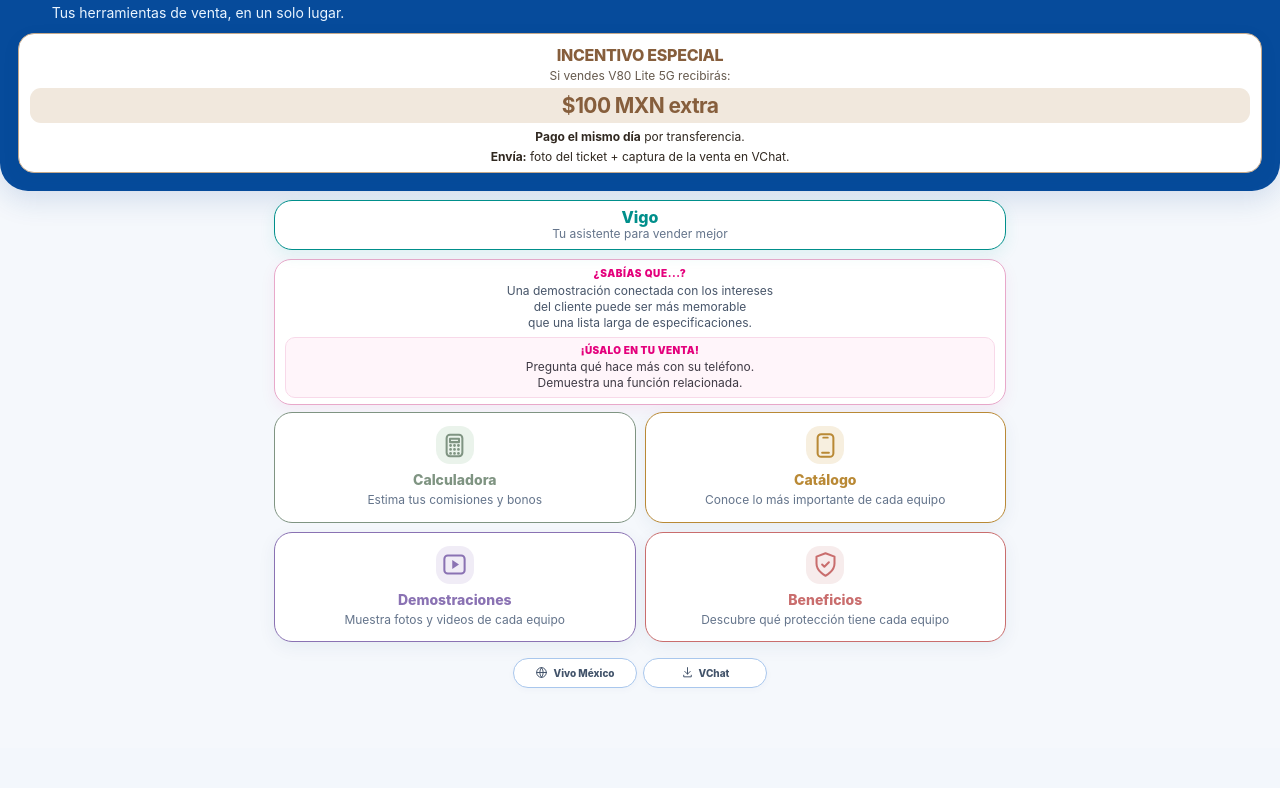
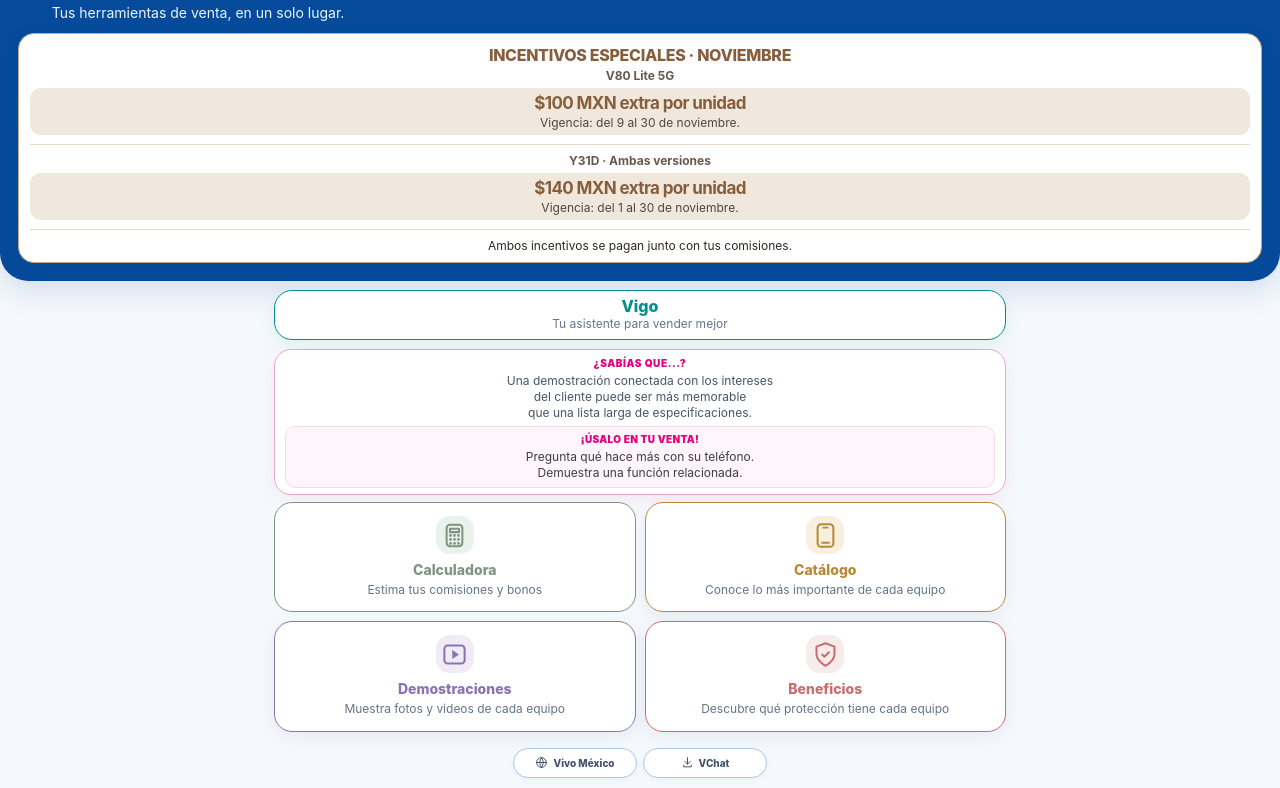
Before and after one commit to trainingvivo7738-tech/VivoNet7, a plain HTML site: page VivoNet_v44_original.html in a window 1280 px wide. Shown: the part 52-840 px from the top of the page. Before the commit the page ends 800 px from the top, so only its background shows below. Drawn offline with Linux system fonts and the light colour scheme.

Commit message:
Add files via upload

```diff
--- a/VivoNet_v44_original.html
+++ b/VivoNet_v44_original.html
@@ -342,18 +342,39 @@
   box-shadow: none !important;
 }
 </style>
+
+<style id="vivonet-v121-calc-heading-centered">
+#calcPanel > .panelhead { justify-content:center !important; text-align:center !important; }
+#calcPanel > .panelhead > div { width:100% !important; min-width:0 !important; text-align:center !important; }
+#calcPanel > .panelhead h2, #calcPanel > .panelhead p { width:100% !important; text-align:center !important; margin-left:auto !important; margin-right:auto !important; }
+#calcPanel > .panelhead .pill { display:none !important; }
+/* Incentivos de noviembre: vigencia bajo cada monto y condiciones de pago al final. */
+.promo-announcement .incentive-item + .incentive-item { border-top:1px solid #E7D8C8; margin-top:9px; padding-top:8px; }
+.promo-announcement .promo-amount { margin-bottom:6px; }
+.promo-announcement .promo-amount strong { font-size:17px; }
+.promo-announcement .promo-amount span { display:block; margin-top:2px; }
+.promo-announcement .promo-sub { margin-bottom:5px; }
+.promo-announcement .promo-payment-notes { border-top:1px solid #E7D8C8; margin-top:9px; padding-top:8px; }
+.promo-announcement .promo-payment-notes .promo-detail + .promo-detail { margin-top:4px; }
+</style>
+
 </head>
 <body>
 <header class="topbar">
   <div class="welcome"><h1 id="welcomeTitle" role="button" tabindex="0" aria-label="Título de VivoNet">Bienvenidos a VivoNet</h1><p>Tus herramientas de venta, en un solo lugar.</p></div>
-  <section class="promo-announcement" aria-label="Anuncio de bono especial">
+  <section class="promo-announcement" aria-label="Incentivos especiales de noviembre">
     <div class="promo-head"><span class="promo-head-icon" aria-hidden="true"><svg viewBox="0 0 24 24" fill="none" stroke="currentColor" stroke-width="1.7" stroke-linecap="round" stroke-linejoin="round" aria-hidden="true"><path d="M3 10v4h4l9 4V6l-9 4H3Z"/><path d="M7 14l2.2 5.2a1.4 1.4 0 0 0 2.6-1l-1.1-2.8"/><path d="M19 9c1.5 1.5 1.5 4.5 0 6"/></svg></span></div>
-    <p class="promo-title">INCENTIVO ESPECIAL</p>
-    <p class="promo-sub">Si vendes V80 Lite 5G recibirás:</p>
-    <div class="promo-amount"><strong>$100 MXN extra</strong></div>
-    <div class="promo-details">
-      <div class="promo-detail"><svg viewBox="0 0 24 24" width="17" height="17" fill="none" stroke="currentColor" stroke-width="2" stroke-linecap="round" stroke-linejoin="round" aria-hidden="true"><rect x="3" y="5" width="18" height="14" rx="2"/><path d="M3 10h18M7 15h3"/></svg><span><b>Pago el mismo día</b> por transferencia.</span></div>
-      <div class="promo-detail"><svg viewBox="0 0 24 24" width="17" height="17" fill="none" stroke="currentColor" stroke-width="2" stroke-linecap="round" stroke-linejoin="round" aria-hidden="true"><path d="M8 4H5a2 2 0 0 0-2 2v13a2 2 0 0 0 2 2h14a2 2 0 0 0 2-2V6a2 2 0 0 0-2-2h-3"/><rect x="8" y="2" width="8" height="4" rx="1"/><path d="m7 13 3 3 7-7"/></svg><span><b>Envía:</b> foto del ticket + captura de la venta en VChat.</span></div>
+    <p class="promo-title">INCENTIVOS ESPECIALES · NOVIEMBRE</p>
+    <div class="incentive-item">
+      <p class="promo-sub"><b>V80 Lite 5G</b></p>
+      <div class="promo-amount"><strong>$100 MXN extra por unidad</strong><span>Vigencia: del 9 al 30 de noviembre.</span></div>
+    </div>
+    <div class="incentive-item incentive-y31d">
+      <p class="promo-sub"><b>Y31D · Ambas versiones</b></p>
+      <div class="promo-amount"><strong>$140 MXN extra por unidad</strong><span>Vigencia: del 1 al 30 de noviembre.</span></div>
+    </div>
+    <div class="promo-details promo-payment-notes">
+      <div class="promo-detail"><span>Ambos incentivos se pagan junto con tus comisiones.</span></div>
     </div>
   </section>
 </header>
--- a/service-worker.js
+++ b/service-worker.js
@@ -1,4 +1,4 @@
-const CACHE_NAME = 'vivonet-v120';
+const CACHE_NAME = 'vivonet-v125';
 const APP_SHELL = [
   './',
   './index.html',
```
Also changed, not shown: index.html (+28 -7 lines), 1 other file.
